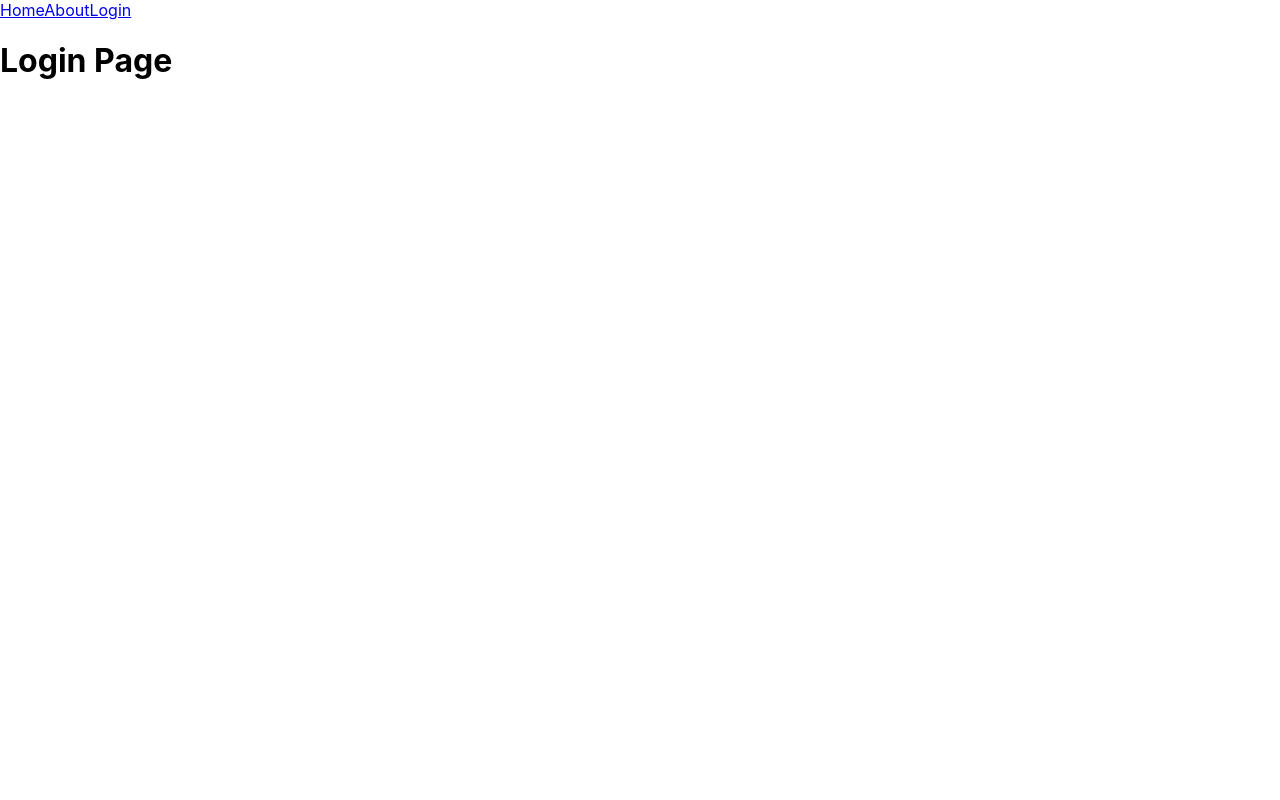
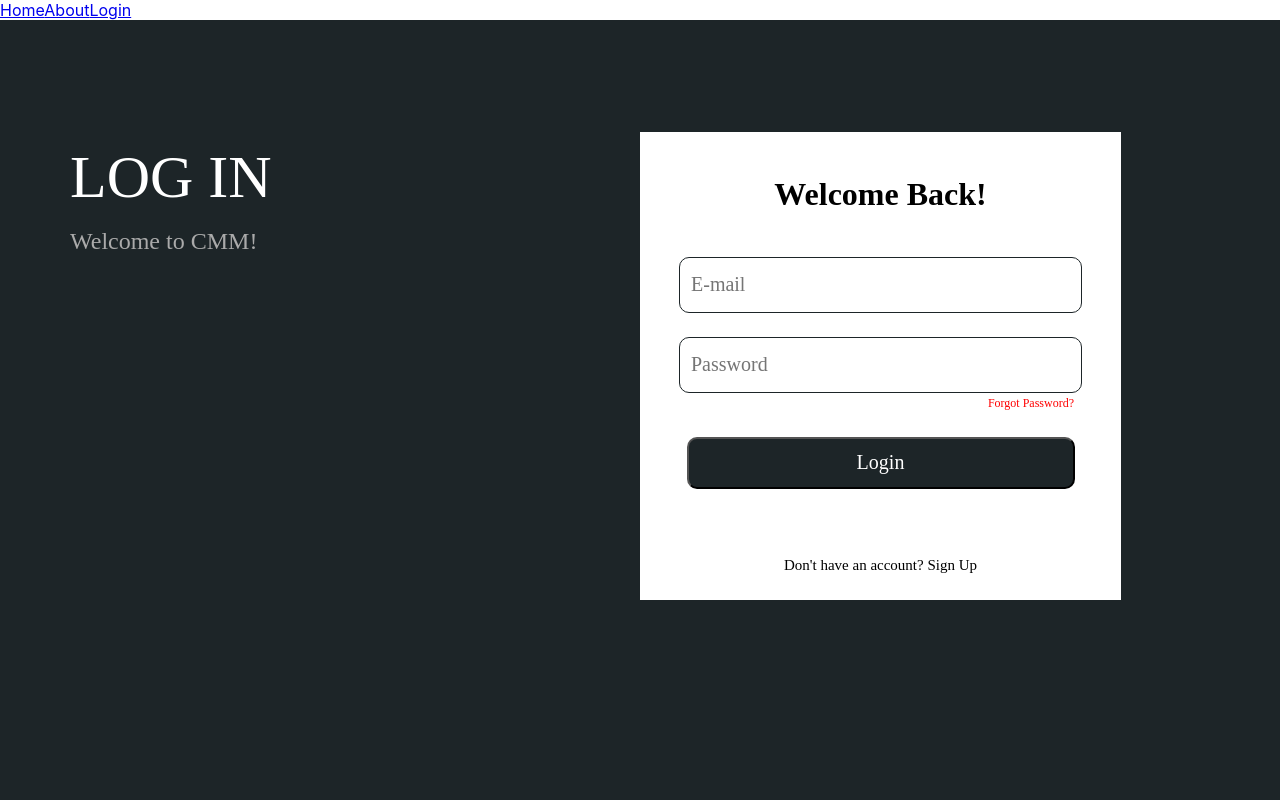
Before and after one commit to HKUCMM/cmm_website, a React (Create React App) app in the folder client/: page /login in a window 1280 px wide. Shown: the top 800 px of the page. Built offline with nearby package versions, Linux system fonts and the light colour scheme.

Commit message:
rough draft

```diff
--- a/client/src/App.js
+++ b/client/src/App.js
@@ -1,9 +1,9 @@
-import React, { useEffect, useState } from 'react';
-import { BrowserRouter, Routes, Route } from 'react-router-dom';
+import React, { useEffect, useState } from "react";
+import { BrowserRouter, Routes, Route } from "react-router-dom";
 import Home from "./routes/Home.js";
 import About from "./routes/About.js";
 import Login from "./routes/Login.js";
-import Navbar from './components/Navbar.js';
+import Navbar from "./components/Navbar.js";
 
 function App() {
   return (
@@ -12,12 +12,13 @@ function App() {
       <div>
         <Routes>
           <Route path="/" element={<Home />} />
-          <Route path="/about" element={<About />}/>
-          <Route path="/login" element={<Login />}/>
+          <Route path="/about" element={<About />} />
+          <Route path="/login" element={<Login />} />
         </Routes>
       </div>
+      <Login />
     </BrowserRouter>
-  )
+  );
 }
 
-export default App
+export default App;
--- a/client/src/routes/Home.js
+++ b/client/src/routes/Home.js
@@ -1,24 +1,23 @@
-import React, { useEffect, useState } from 'react';
+import React, { useEffect, useState } from "react";
 
 function Home() {
+  // Sample API fetch
+  // const [backendData, setBackendData] = useState([{}]);
 
-    // Sample API fetch
-    const [backendData, setBackendData] = useState([{}]);
+  // useEffect(() => {
+  //     fetch("api/sample/user").then(
+  //         response => response.json()
+  //     ).then(
+  //         data => {
+  //             setBackendData(data)
+  //         }
+  //     )
+  // }, []);
 
-    useEffect(() => {
-        fetch("api/sample/user").then(
-            response => response.json()
-        ).then(
-            data => {
-                setBackendData(data)
-            }
-        )
-    }, []);
-
-    return (
-        <>
-            <h1>Home Page</h1>
-            <div>
+  return (
+    <>
+      <h1>Home Page</h1>
+      {/* <div>
                 {(typeof backendData.users === "undefined") ? (
                     <p>Loading ...</p>
                 ) : (
@@ -26,9 +25,9 @@ function Home() {
                         <p key={i}>{user}</p>
                     ))
                 )}
-            </div>
-        </>
-    );
+            </div> */}
+    </>
+  );
 }
 
 export default Home;
--- a/client/src/routes/Login.js
+++ b/client/src/routes/Login.js
@@ -1,9 +1,27 @@
-import React, { useEffect, useState } from 'react';
+import React, { useEffect, useState } from "react";
+import "../style/login.css";
 
-function Login() {
-    return (
-        <h1>Login Page</h1>
-    )
-}
+const Login = () => {
+  return (
+    <div className="login">
+      <div className="leftBox">
+        <span className="leftHeader">LOG IN</span>
+        <span className="leftWelcome">Welcome to CMM!</span>
+      </div>
+      <form className="right">
+        <h1 className="rightHeader">Welcome Back!</h1>
+        <input className="email" type="text" placeholder="E-mail"></input>
+        <input
+          className="password"
+          type="password"
+          placeholder="Password"
+        ></input>
+        <p className="forget">Forgot Password?</p>
+        <button className="loginButton">Login</button>
+        <p className="signup">Don't have an account? Sign Up</p>
+      </form>
+    </div>
+  );
+};
 
 export default Login;
--- /dev/null
+++ b/client/src/style/login.css
@@ -0,0 +1,122 @@
+.login {
+  position: relative;
+  padding-top: 112px;
+  padding-left: 70px;
+  padding-right: 159px;
+  height: 710px;
+  background: #1d2528;
+  display: flex;
+  align-items: top;
+  justify-content: space-between;
+}
+
+.leftBox {
+  height: 129px;
+  display: flex;
+  flex-direction: column;
+}
+
+.leftHeader {
+  color: #ffffff;
+  font-family: Titillium Web;
+  font-size: 60px;
+  font-weight: 400;
+  line-height: 91.26px;
+}
+
+.leftWelcome {
+  color: #aaaaaa;
+  font-family: Titillium Web;
+  font-size: 24px;
+  font-weight: 400;
+  line-height: 36.5px;
+  text-align: top;
+}
+
+.right {
+  background: #ffffff;
+  width: 481px;
+  height: 468px;
+  gap: 0px;
+  opacity: 0px;
+  display: flex;
+  flex-direction: column;
+  align-items: center;
+}
+
+.rightHeader {
+  margin: 38px;
+  font-family: Titillium Web;
+  font-size: 32px;
+  font-weight: 600;
+  line-height: 48.67px;
+  text-align: left;
+}
+
+.email {
+  margin-bottom: 24px;
+  padding-left: 11px;
+  border: 0.7px solid #1d2528;
+  width: 388px;
+  height: 52px;
+  border-radius: 10px;
+  font-family: Titillium Web;
+  font-size: 20px;
+  font-weight: 400;
+  line-height: 30.42px;
+  text-align: left;
+  color: #1d2528;
+}
+
+.password {
+  margin-bottom: 24px;
+  padding-left: 11px;
+  border: 0.7px solid #1d2528;
+  width: 388px;
+  height: 52px;
+  border-radius: 10px;
+  font-family: Titillium Web;
+  font-size: 20px;
+  font-weight: 400;
+  line-height: 30.42px;
+  text-align: left;
+  color: #1d2528;
+}
+
+.forget {
+  position: absolute;
+  right: 206px;
+  top: 362px;
+  height: 18px;
+  font-family: Titillium Web;
+  font-size: 12px;
+  font-weight: 400;
+  line-height: 18.25px;
+  text-align: left;
+  color: red;
+}
+
+.loginButton {
+  background: #1d2528;
+  width: 388px;
+  height: 52px;
+  border-radius: 10px;
+  margin-top: 20px;
+  font-family: Titillium Web;
+  font-size: 20px;
+  font-weight: 400;
+  line-height: 30.42px;
+  text-align: center;
+  color: #ffffff;
+}
+
+.signup {
+  margin-top: 65px;
+  height: 23px;
+  font-family: Titillium Web;
+  font-size: 15px;
+  font-weight: 300;
+  line-height: 22.82px;
+  text-align: center;
+  display: flex;
+}
```
